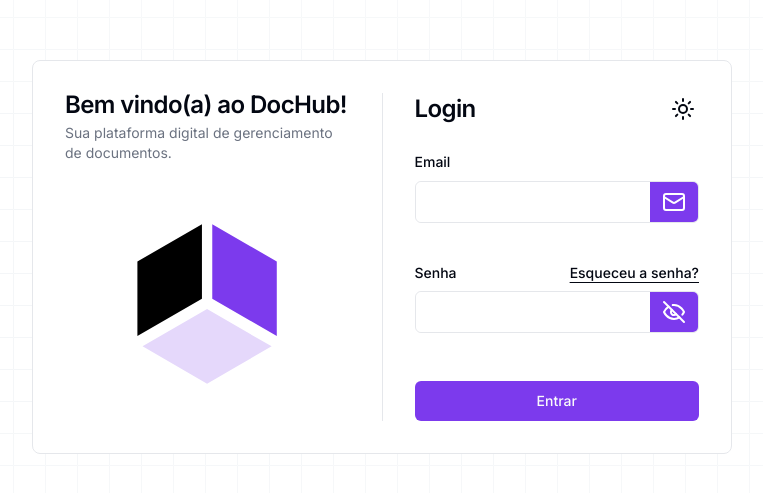
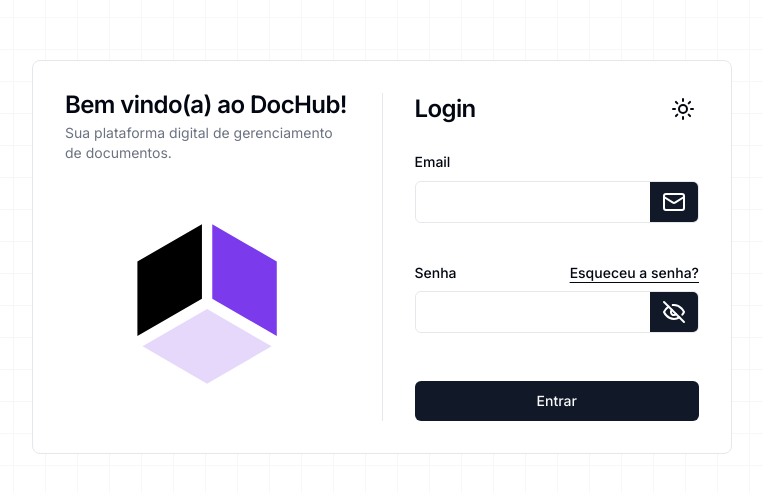
Before and after one commit to Diego-Brino/DocHub, a React (Vite) app in the folder frontend/: page /login in a window 1280 px wide. Shown: the part 143-636 px from the top of the page, without its empty margins (258-1021 px from the left). Built offline with nearby package versions, Linux system fonts and the light colour scheme.

Commit message:
Refactor: Alterar cores do tema

```diff
--- a/frontend/src/index.css
+++ b/frontend/src/index.css
@@ -21,7 +21,7 @@
         --card-foreground: 224 71.4% 4.1%;
         --popover: 0 0% 100%;
         --popover-foreground: 224 71.4% 4.1%;
-        --primary: 262.1 83.3% 57.8%;
+        --primary: 220.9 39.3% 11%;
         --primary-foreground: 210 20% 98%;
         --secondary: 220 14.3% 95.9%;
         --secondary-foreground: 220.9 39.3% 11%;
@@ -33,7 +33,7 @@
         --destructive-foreground: 210 20% 98%;
         --border: 220 13% 91%;
         --input: 220 13% 91%;
-        --ring: 262.1 83.3% 57.8%;
+        --ring: 224 71.4% 4.1%;
         --radius: 0.5rem;
     }
 
@@ -44,8 +44,8 @@
         --card-foreground: 210 20% 98%;
         --popover: 224 71.4% 4.1%;
         --popover-foreground: 210 20% 98%;
-        --primary: 263.4 70% 50.4%;
-        --primary-foreground: 210 20% 98%;
+        --primary: 210 20% 98%;
+        --primary-foreground: 220.9 39.3% 11%;
         --secondary: 215 27.9% 16.9%;
         --secondary-foreground: 210 20% 98%;
         --muted: 215 27.9% 16.9%;
@@ -56,7 +56,7 @@
         --destructive-foreground: 210 20% 98%;
         --border: 215 27.9% 16.9%;
         --input: 215 27.9% 16.9%;
-        --ring: 263.4 70% 50.4%;
+        --ring: 216 12.2% 83.9%;
     }
 }
 
```
